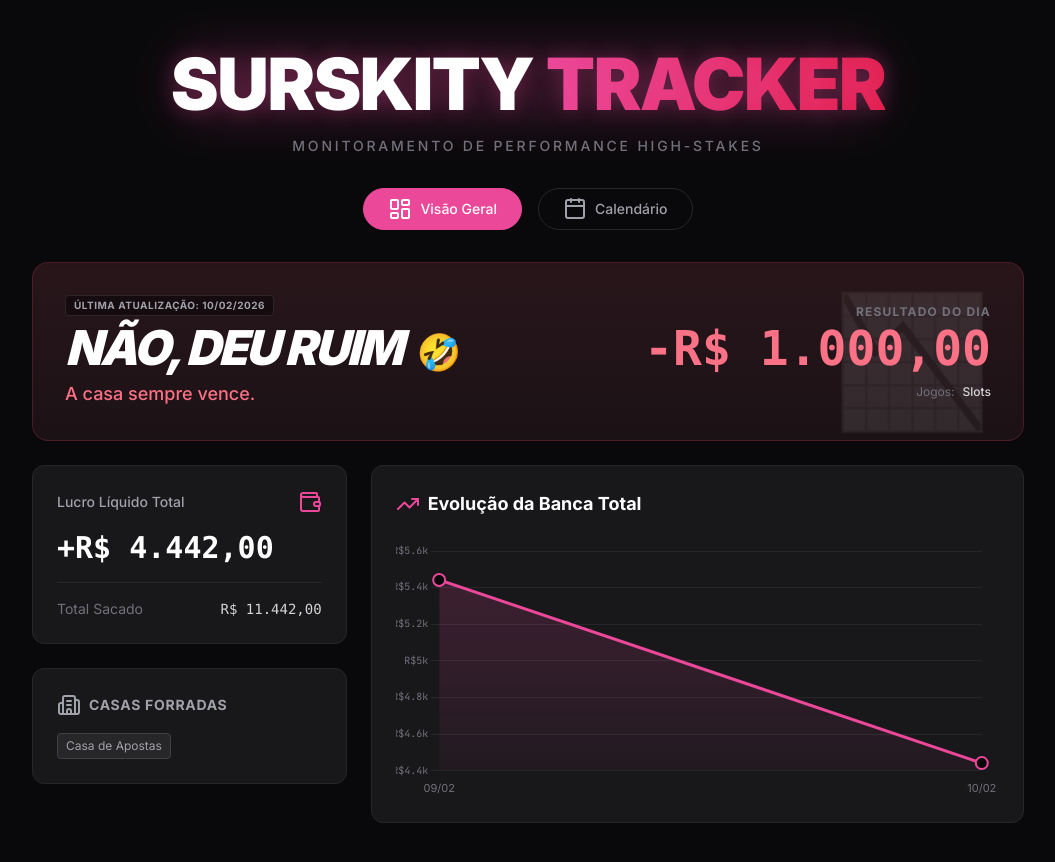
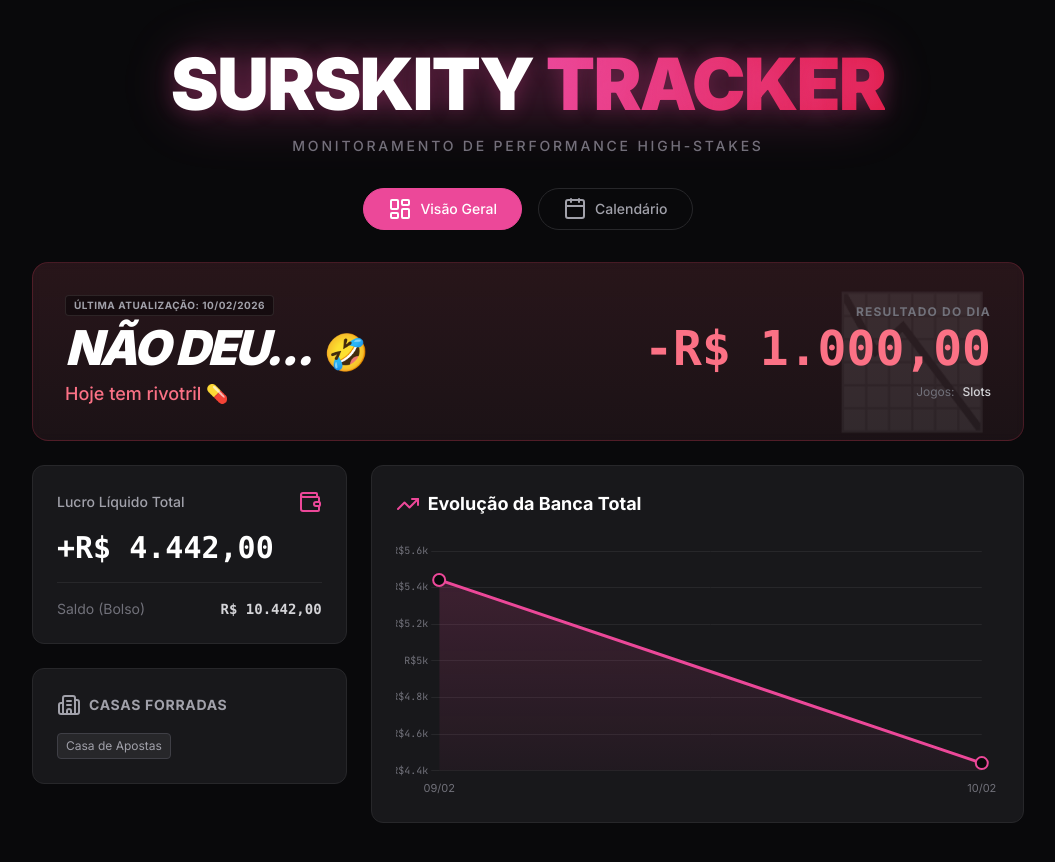
Before and after one commit to Kavazaaa/SurskityTrackerForras, a plain HTML site: page index.html in a window 1280 px wide. Shown: the whole page, without its empty margins (112-1167 px from the left). Drawn offline with nearby package versions, Linux system fonts and the light colour scheme.

Commit message:
Update index.html

```diff
--- a/index.html
+++ b/index.html
@@ -173,12 +173,23 @@
             let totalDeposited = 0;
             let totalWithdrawn = 0;
             let currentBankroll = 0;
+            let customSaldo = 0; // Novo cálculo de Saldo
 
             const processed = historyData.map(entry => {
                 const profit = entry.withdraw - entry.deposit;
                 totalDeposited += entry.deposit;
                 totalWithdrawn += entry.withdraw;
                 currentBankroll += profit;
+
+                // Lógica do Saldo:
+                // Se ganhou: Soma o saque bruto (ignora o custo do depósito naquele dia)
+                // Se perdeu: Subtrai o depósito
+                if (entry.won) {
+                    customSaldo += entry.withdraw;
+                } else {
+                    customSaldo -= entry.deposit;
+                }
+
                 return { ...entry, profit, bankroll: currentBankroll };
             });
 
@@ -189,6 +200,7 @@
                 processed,
                 netProfit: totalWithdrawn - totalDeposited,
                 totalWithdrawn,
+                customSaldo, // Retorna o saldo calculado
                 lastEntry: processed[processed.length - 1],
                 allHouses
             };
@@ -224,8 +236,9 @@
             const statusColor = isWin ? 'text-emerald-400' : 'text-rose-400';
             const statusBg = isWin ? 'from-emerald-500/10 to-emerald-500/5 border-emerald-500/20' : 'from-rose-500/10 to-rose-500/5 border-rose-500/20';
             const emoji = isWin ? '😢' : '🤣';
-            const title = isWin ? 'SIM, ELE GANHOU' : 'NÃO, DEU RUIM';
-            const subtitle = isWin ? 'Infelizmente o homem forrou.' : 'A casa sempre vence.';
+            // Novas mensagens solicitadas
+            const title = isWin ? 'SIM, ELE GANHOU' : 'NÃO DEU...';
+            const subtitle = isWin ? 'Infelizmente o homem forrou.' : 'Hoje tem rivotril 💊';
 
             // Generate Houses HTML
             const housesHtml = stats.allHouses.map(h =>
@@ -279,8 +292,8 @@
                                 ${stats.netProfit >= 0 ? '+' : ''}${formatCurrency(stats.netProfit)}
                             </div>
                             <div class="mt-4 pt-4 border-t border-zinc-800 flex justify-between items-center text-sm">
-                                <span class="text-zinc-500">Total Sacado</span>
-                                <span class="text-zinc-300 font-mono">${formatCurrency(stats.totalWithdrawn)}</span>
+                                <span class="text-zinc-500">Saldo (Bolso)</span>
+                                <span class="text-zinc-300 font-mono font-bold">${formatCurrency(stats.customSaldo)}</span>
                             </div>
                         </div>
 
```
